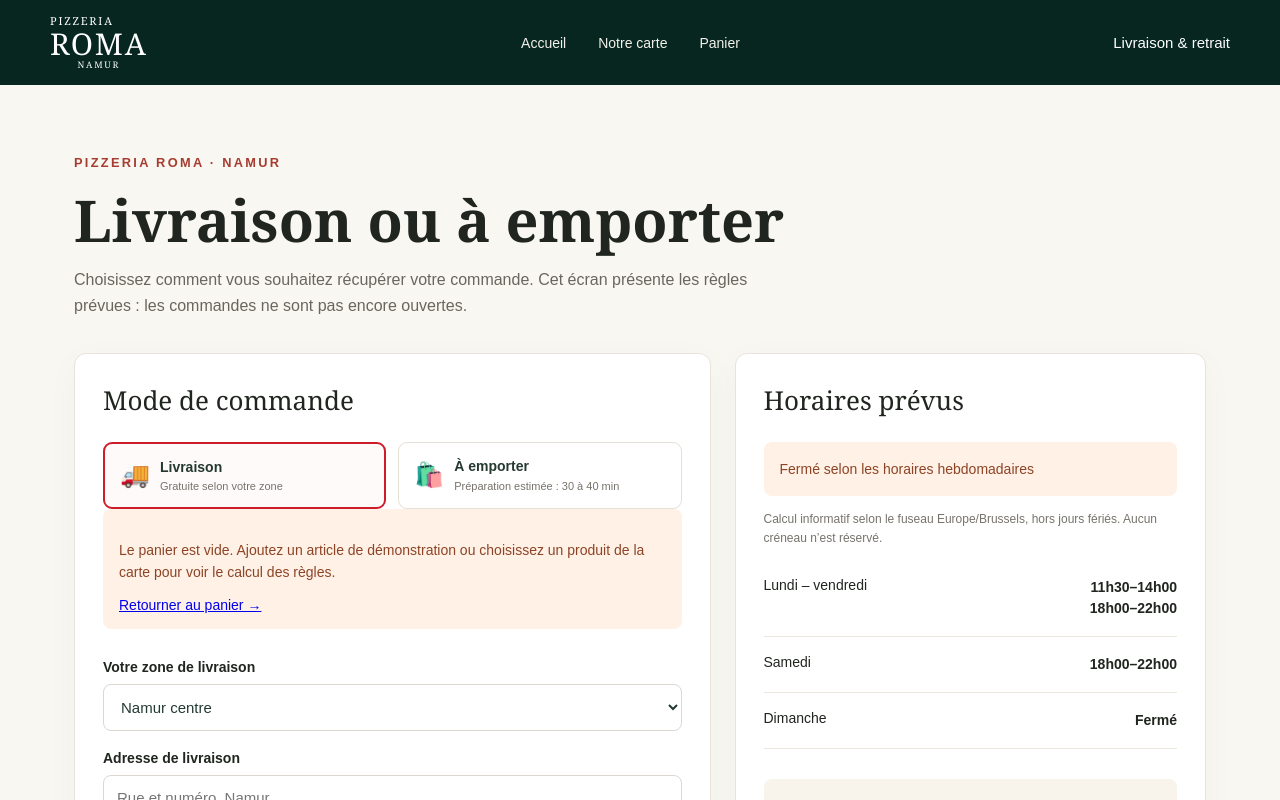
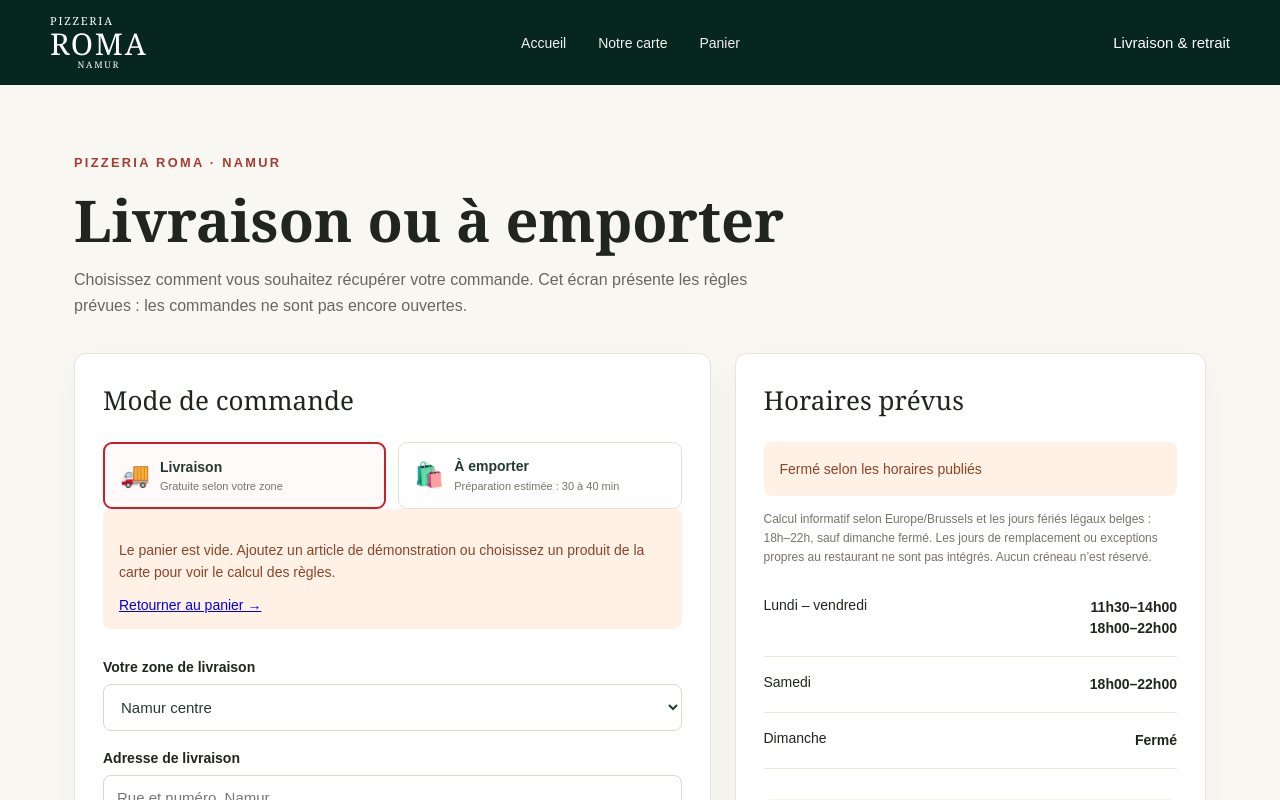
Before and after one commit to AmirGames/pizzeria-roma, a Next.js app: page /commande in a window 1280 px wide. Shown: the top 800 px of the page. Built offline with nearby package versions, Linux system fonts and the light colour scheme.

Commit message:
feat: apply Belgian holiday service hours (src/app/commande/page.tsx)

```diff
--- a/src/app/commande/page.tsx
+++ b/src/app/commande/page.tsx
@@ -80,8 +80,8 @@ export default function FulfillmentPage() {
           </section>
           <aside className="roma-fulfillment-card">
             <h2>Horaires prévus</h2>
-            <p role="status" className={serviceOpen ? 'roma-policy-ok' : 'roma-policy-warning'}>{serviceOpen === null ? 'Vérification des horaires…' : serviceOpen ? 'Ouvert selon les horaires hebdomadaires' : 'Fermé selon les horaires hebdomadaires'}</p>
-            <p className="roma-policy-caveat">Calcul informatif selon le fuseau Europe/Brussels, hors jours fériés. Aucun créneau n’est réservé.</p>
+            <p role="status" className={serviceOpen ? 'roma-policy-ok' : 'roma-policy-warning'}>{serviceOpen === null ? 'Vérification des horaires…' : serviceOpen ? 'Ouvert selon les horaires publiés' : 'Fermé selon les horaires publiés'}</p>
+            <p className="roma-policy-caveat">Calcul informatif selon Europe/Brussels et les jours fériés légaux belges : 18h–22h, sauf dimanche fermé. Les jours de remplacement ou exceptions propres au restaurant ne sont pas intégrés. Aucun créneau n’est réservé.</p>
             <div className="roma-hours-row"><span>Lundi – vendredi</span><strong>11h30–14h00<br/>18h00–22h00</strong></div>
             <div className="roma-hours-row"><span>Samedi</span><strong>18h00–22h00</strong></div>
             <div className="roma-hours-row"><span>Dimanche</span><strong>Fermé</strong></div>
```
